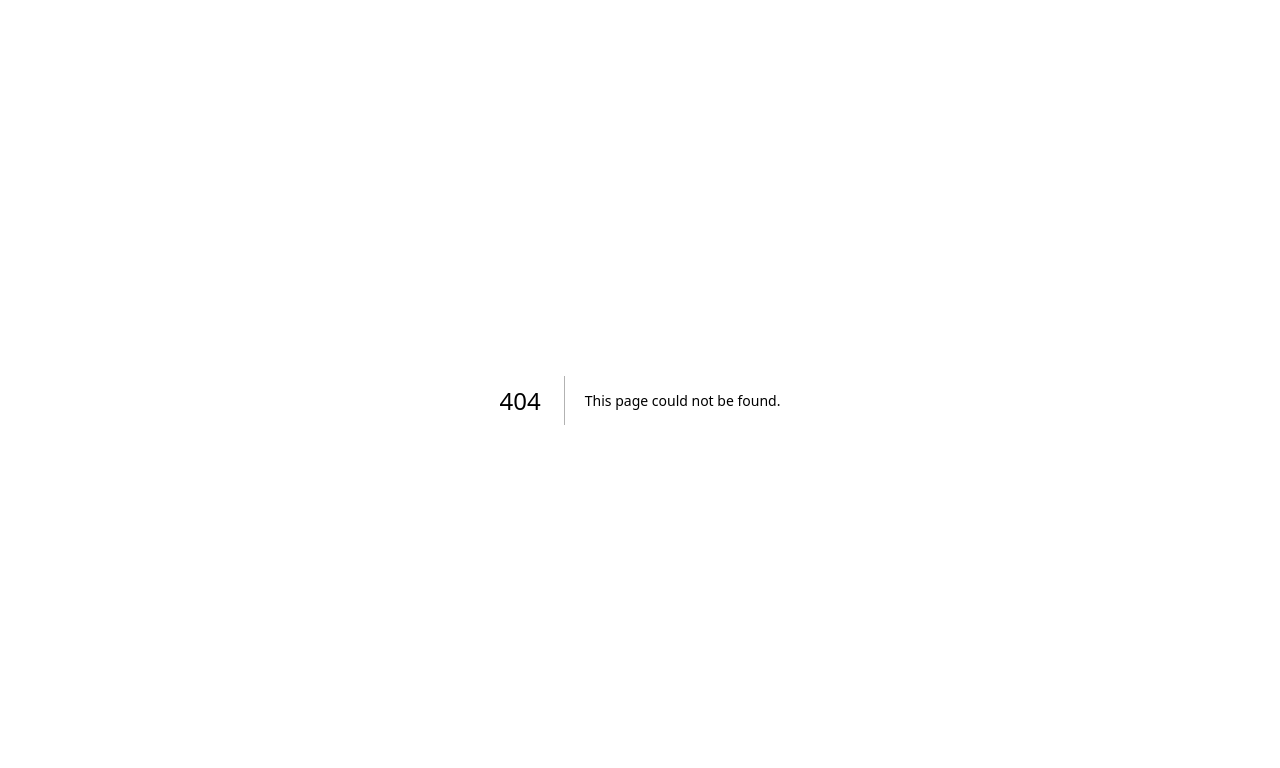
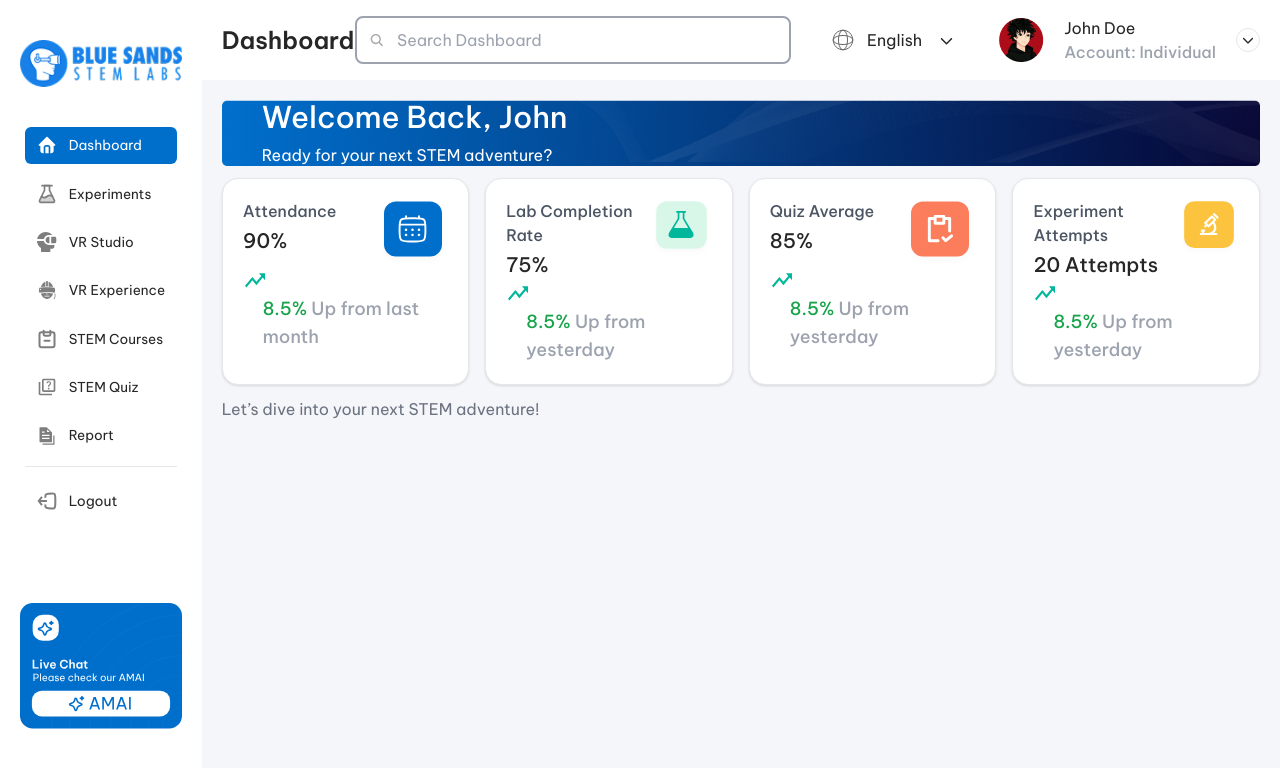
Before and after one commit to bluesandsacademy/bluesands-lab-frontend, a Next.js app: page /dashboard in a window 1280 px wide. Before the commit this address had no page. Shown: the top 768 px of the page. Built offline with nearby package versions, Linux system fonts and the light colour scheme.

Commit message:
feat: implement dashboard home page with welcome section and stat cards

```diff
--- /dev/null
+++ b/src/app/dashboard/page.tsx
@@ -0,0 +1,26 @@
+
+"use client";
+
+import { profile } from "@/lib/data";
+import StatCards from "@/components/Dashboard/StatCards";
+import { stats } from "@/lib/data";
+
+
+export default function DashboardHome() {
+    const firstName = profile.fullName.split(" ")[0];
+    return (
+        <div className="p-5 space-y-3">
+            <div className="relative">
+                <img src="/images/bg/welcome_cover.png" alt="" />
+                <div className="absolute top-1/2 -translate-y-1/2 text-white left-10 space-y-2">
+                    <h3 className="font-medium text-3xl">Welcome Back, {firstName}</h3>
+                    <p className="text-md">Ready for your next STEM adventure?</p>
+                </div>
+            </div>
+
+            <StatCards stats={stats} />
+
+            <p className="text-gray-500">Let’s dive into your next STEM adventure!</p>
+        </div>
+    )
+}
```
